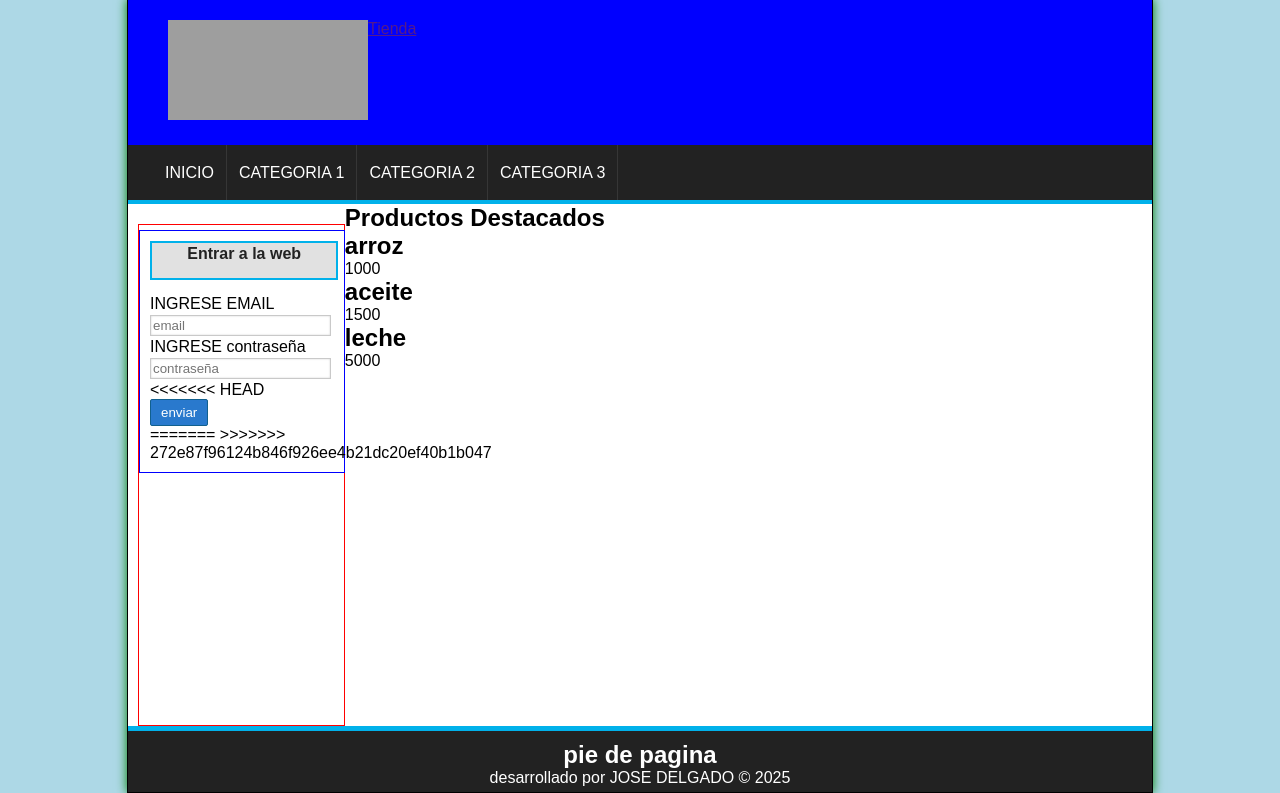
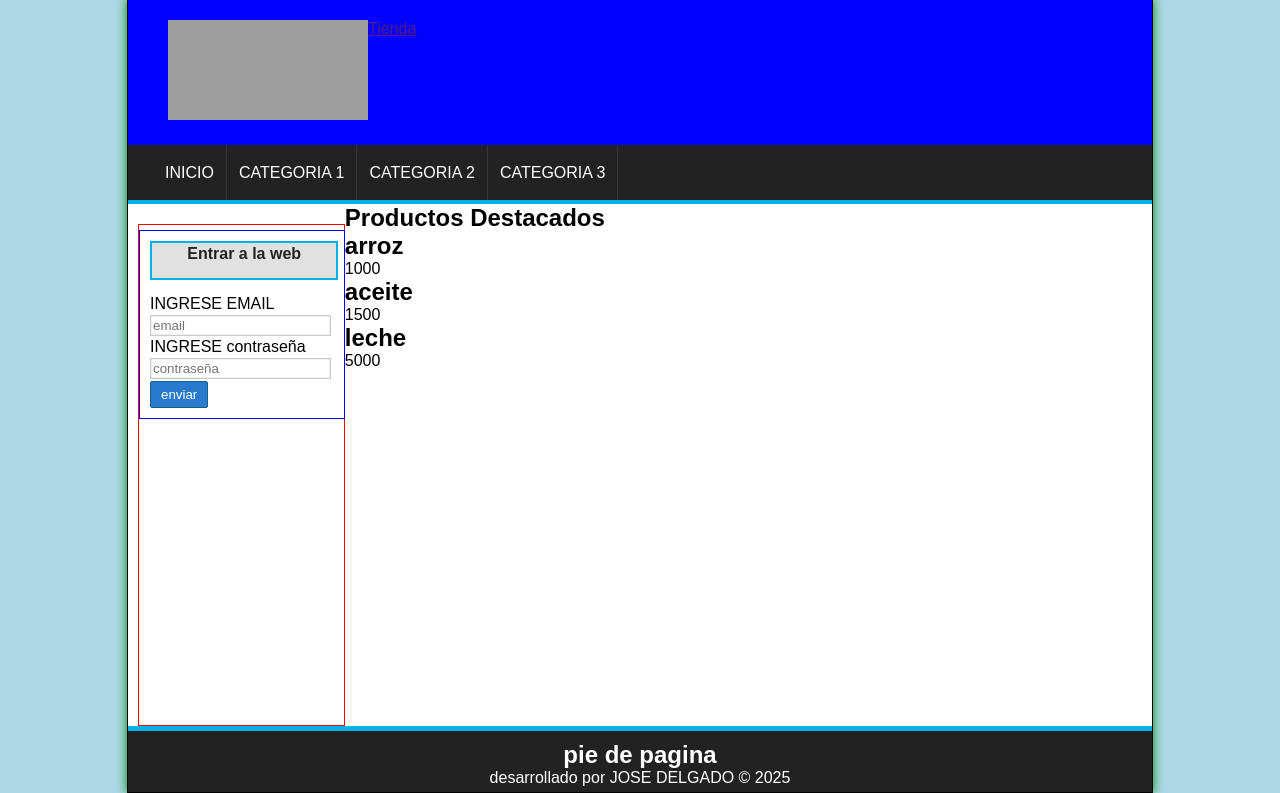
Before and after one commit to JoseDelgado123353464/html2, a PHP site: page / in a window 1280 px wide. Shown: the part 38-831 px from the top of the page. Run offline with PHP 8.4, Linux system fonts and the light colour scheme; grey boxes are pictures that could not be loaded.

Commit message:
actualizacion 20 de agosto input y footer

```diff
--- a/css/estilos.css
+++ b/css/estilos.css
@@ -111,7 +111,6 @@ height: 55px;
     background-color: #e1e1e1;
     border: 2px solid #01b1ea;
 
-<<<<<<< HEAD
 }
 
 input[type="text"],
@@ -160,8 +159,3 @@ input[type="button"]{
     border-top: 5px solid #01b1ea;
 
 }
-
-
-=======
-}
->>>>>>> 272e87f96124b846f926ee4b21dc20ef40b1b047
--- a/index.html
+++ b/index.html
@@ -39,10 +39,10 @@
                         <input type="email" placeholder="email">
                         <label for="">INGRESE contraseña</label>
                         <input type="password" name="" id="" placeholder="contraseña">
-<<<<<<< HEAD
+
                          <input type="submit" value="enviar">
-=======
->>>>>>> 272e87f96124b846f926ee4b21dc20ef40b1b047
+
+
                     </form>
                 </div>
             </aside>
```
